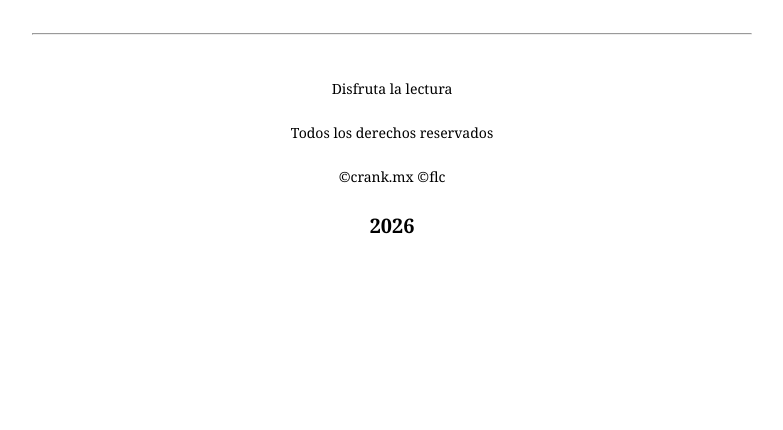
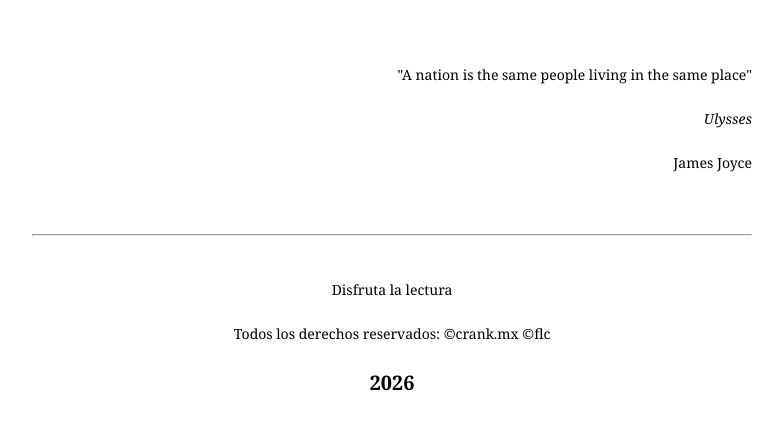
Before and after one commit to crank-svg/dead-millennials, a plain HTML site: page reino-animal.html in a window 1280 px wide. Shown: the part 206-636 px from the top of the page, without its empty margins (248-1031 px from the left). Drawn offline with Linux system fonts and the light colour scheme.

Commit message:
Update footer and add quotes in 'Reino Animal'

```diff
--- a/reino-animal.html
+++ b/reino-animal.html
@@ -72,15 +72,20 @@
     <a href="bienes-decomisados.html">Bienes Decomisados</a>
   </nav>
 
- <p style="text-align: center; border-top: 2px solid #000; border-bottom: 2px solid #000; padding: 15px 0; margin-top: 2em; margin-bottom: 2em;">
+  <p style="text-align: center; border-top: 2px solid #000; border-bottom: 2px solid #000; padding: 15px 0; margin-top: 2em; margin-bottom: 2em;">
   <strong style="font-size: 2em;">Reino Animal</strong>
 </p>
+  <br>
+
+  <p style="text-align: right; font-size: 14px;">"A nation is the same people living in the same place"</p>
+  <p style="text-align: right; font-size: 14px;"><em>Ulysses</em></p>
+  <p style="text-align: right; font-size: 14px;">James Joyce</p>
+  <br>
 
   <hr>
   <footer>
     <p>Disfruta la lectura</p>
-    <p>Todos los derechos reservados</p>
-    <p>©crank.mx ©flc</p>
+    <p>Todos los derechos reservados: ©crank.mx ©flc</p>
     <p style="text-align: center; font-size: 20px;"><strong>2026</strong></p>
   </footer>
 
```
